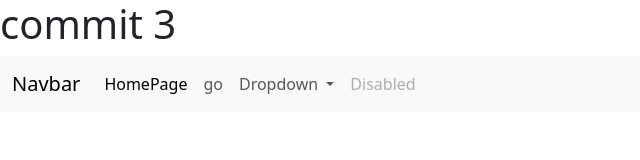
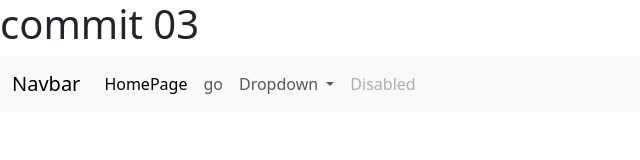
Before and after one commit to ahadsts9901/learning-git, a plain HTML site: page index.html in a window 1280 px wide. Shown: the full height of the page, 0-640 px from the left. Drawn offline with nearby package versions, Linux system fonts and the light colour scheme.

Commit message:
commit-3

```diff
--- a/index.html
+++ b/index.html
@@ -10,7 +10,7 @@
 </head>
 
 <body>
-    <h1>commit 3</h1>
+    <h1>commit 03</h1>
     <nav class="navbar navbar-expand-lg bg-body-tertiary">
         <div class="container-fluid">
             <a class="navbar-brand" href="#">Navbar</a>
```
